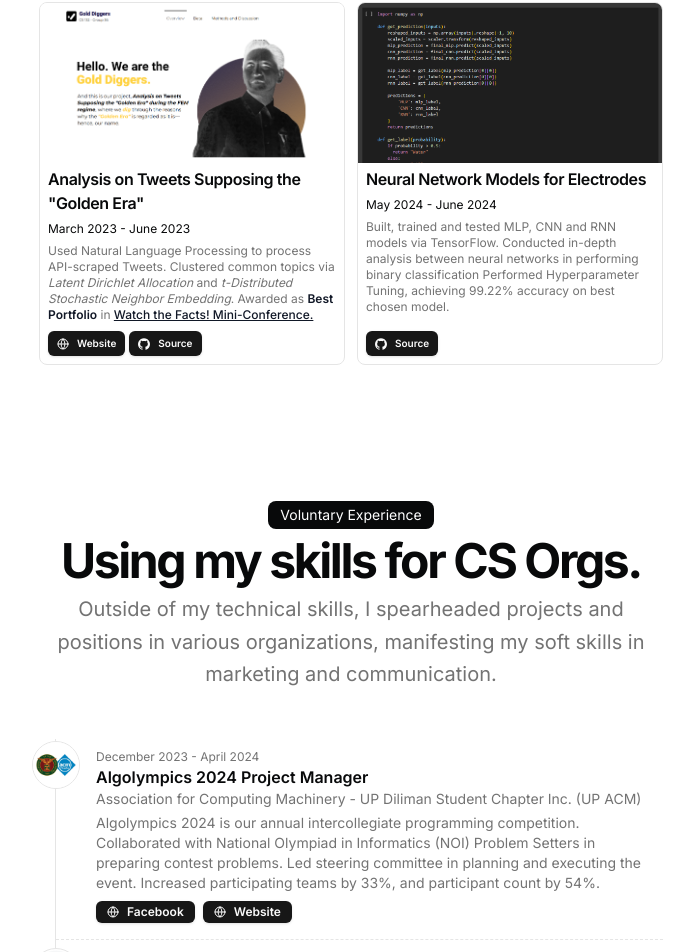
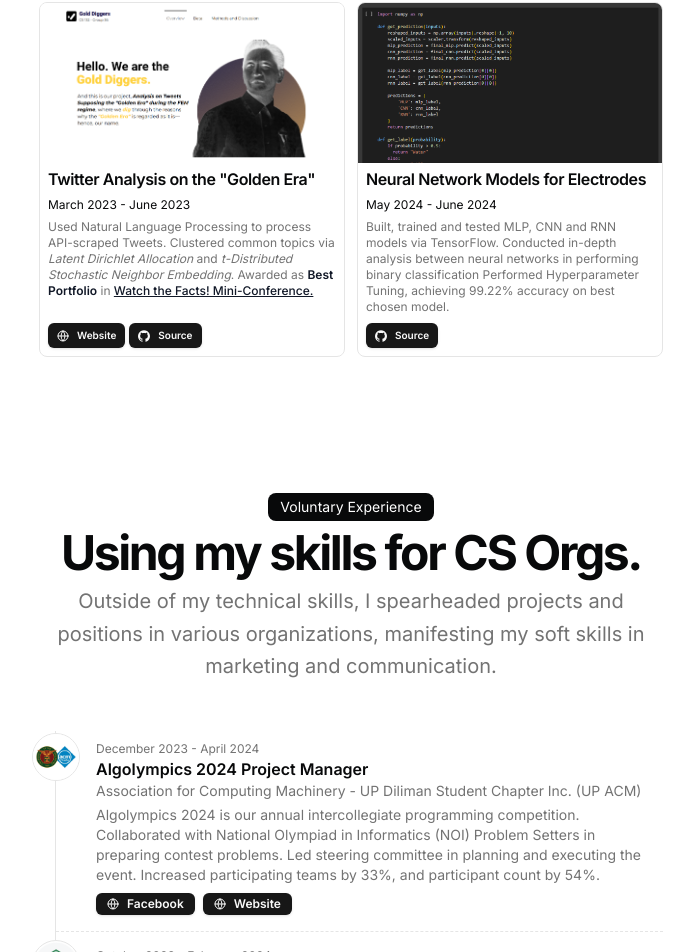
Before and after one commit to aritako/portfolio, a Next.js app: page / in a window 1280 px wide. Shown: the part 2148-3100 px from the top of the page, without its empty margins (289-983 px from the left). Built offline with nearby package versions, Linux system fonts and the light colour scheme.

Commit message:
chore: rename data science project

```diff
--- a/src/data/resume.tsx
+++ b/src/data/resume.tsx
@@ -202,7 +202,7 @@ export const DATA = {
       video: '',
     },
     {
-      title: 'Analysis on Tweets Supposing the "Golden Era"',
+      title: 'Twitter Analysis on the "Golden Era"',
       href: 'https://meloatienza.wixsite.com/golden-era',
       dates: 'March 2023 - June 2023',
       active: true,
```
